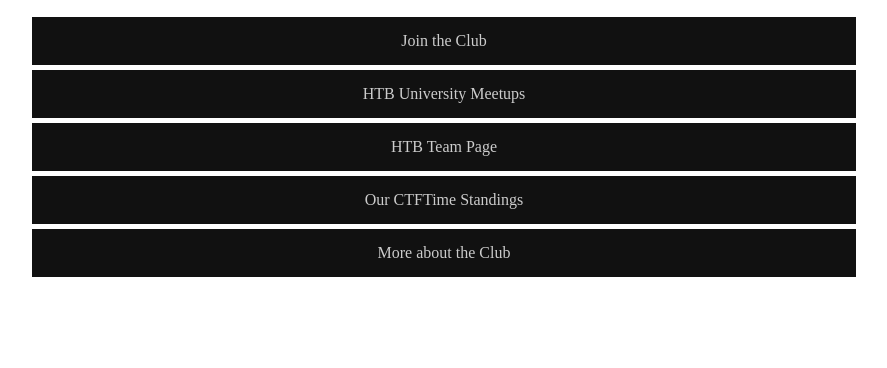
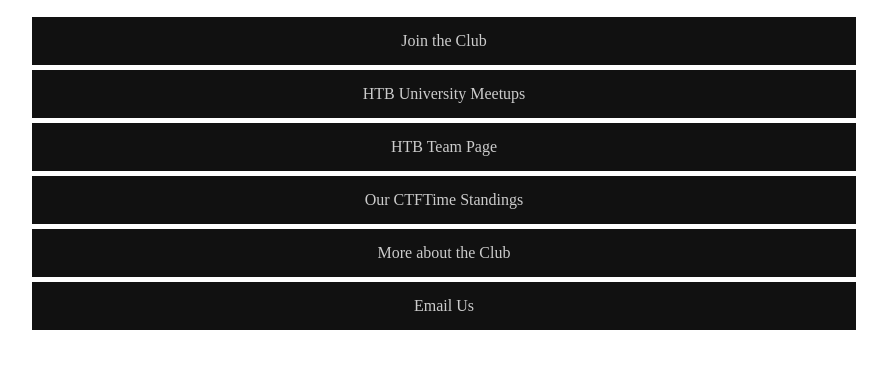
Before and after one commit to NPSCyberClub/npscyberclub.github.io, a plain HTML site: page index.html in a window 1280 px wide. Shown: the part 234-602 px from the top of the page, without its empty margins (216-1103 px from the left). Drawn offline with Linux system fonts and the light colour scheme.

Commit message:
Update index.html with email link

```diff
--- a/index.html
+++ b/index.html
@@ -38,6 +38,7 @@
   <li><a href="https://account.hackthebox.com/login" target="_blank">HTB Team Page</a></li>
   <li><a href="https://ctftime.org/team/284376" target="_blank">Our CTFTime Standings</a></li>
   <li><a href="https://www.npsfoundation.org/membership/clubs" target="_blank">More about the Club</a></li>
+  <li><a href="mailto:cyber@npsfoundation.org?subject=Inquiry">Email Us</a></li>
  </ul>
 </body>
 </html
```
